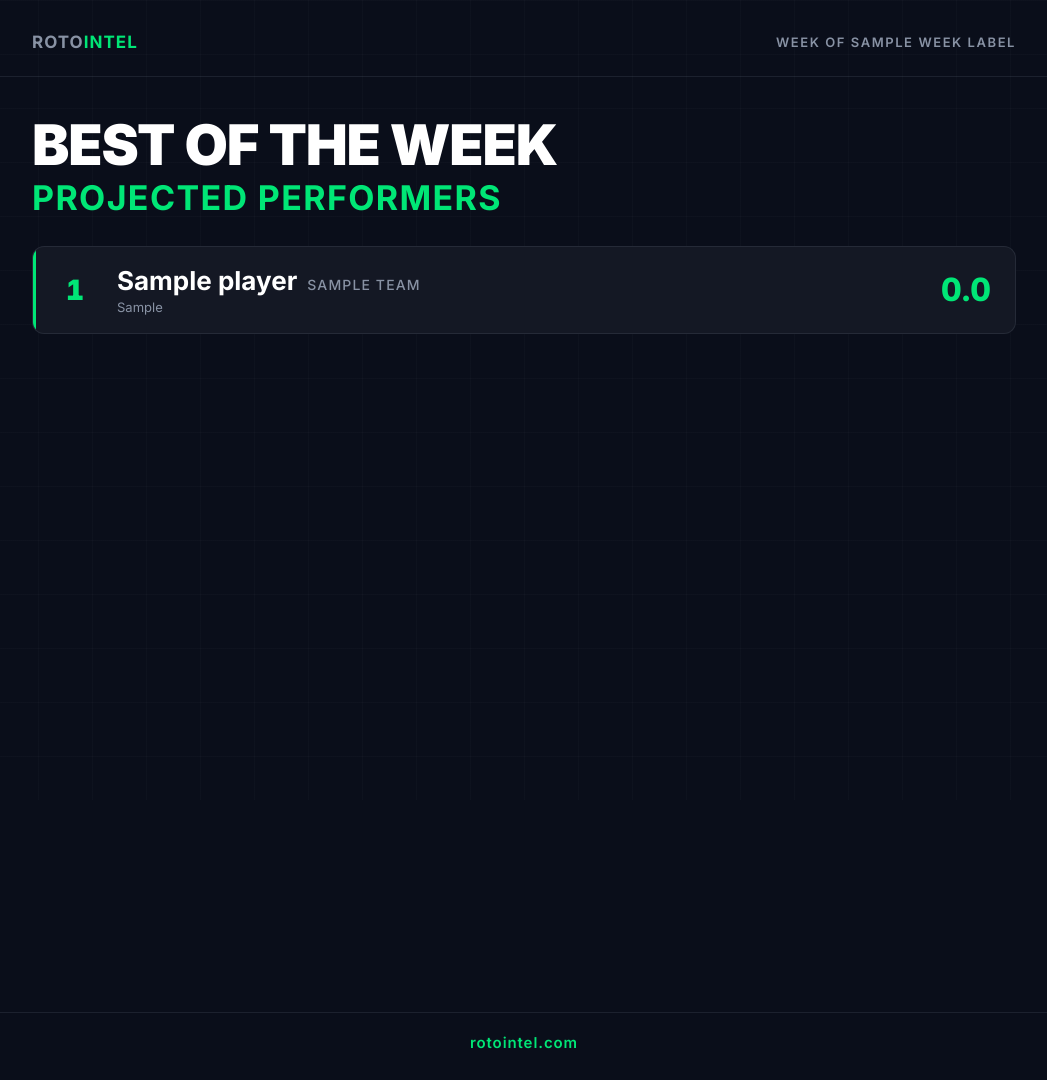
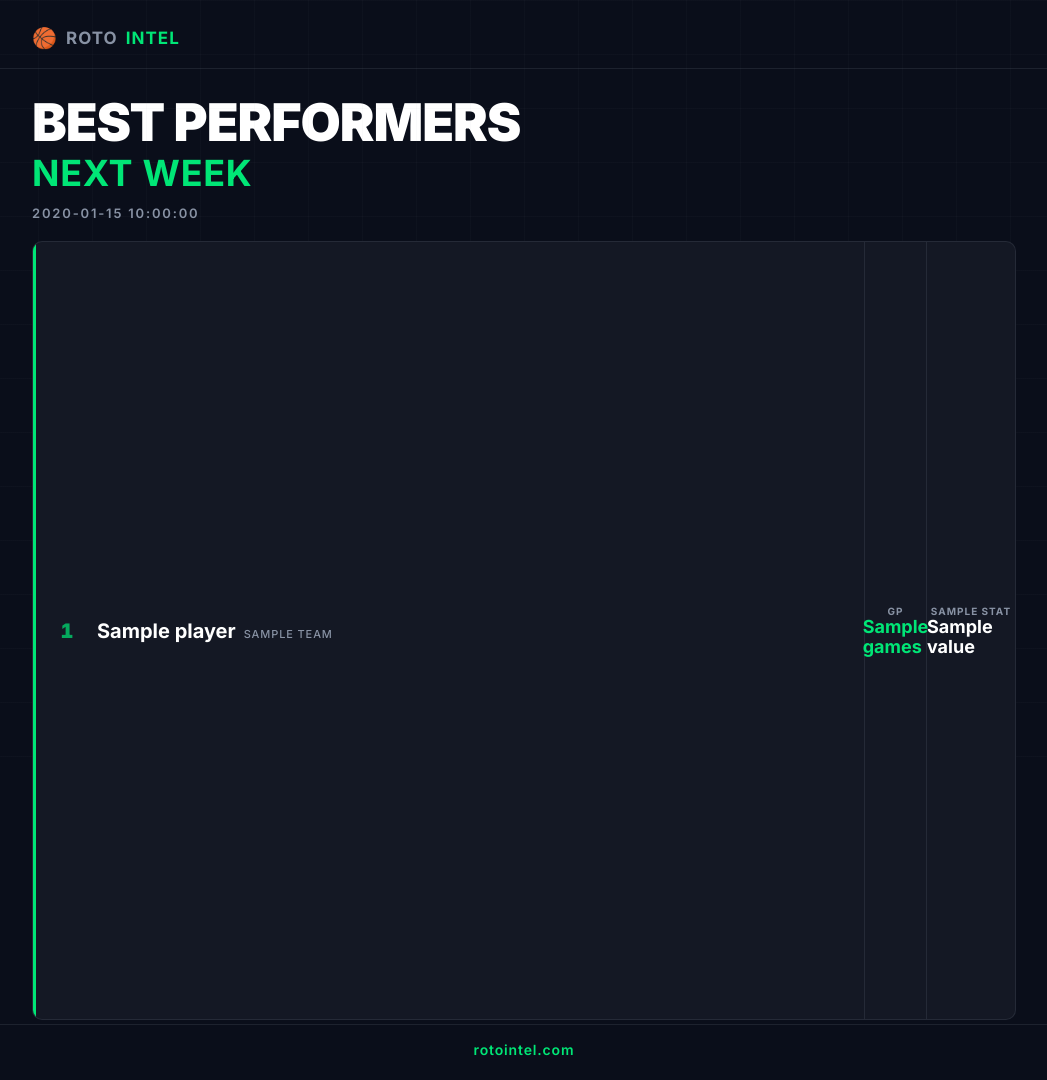
Before and after one commit to harrystutchbury/nba-driver-app, a Python web app: template social/templates/weekly_performers.html in a window 1280 px wide. Shown: the whole page, without its empty margins (16-1063 px from the left). Run offline with Jinja, Linux system fonts and the light colour scheme; the template is opened without the code that fills it: most values are stand-ins (such as "Sample title", 1, 10 or a date in 2020).

Commit message:
Add social requirements and weekly performers template updates

```diff
--- a/social/requirements.txt
+++ b/social/requirements.txt
@@ -1,8 +1,10 @@
 fastapi==0.111.0
 uvicorn==0.29.0
 apscheduler==3.10.4
-anthropic==0.28.0
+anthropic>=0.40.0
 tweepy==4.14.0
 requests==2.32.3
 jinja2==3.1.4
 playwright==1.44.0
+python-dotenv==1.0.1
+PyJWT==2.8.0
--- a/social/templates/weekly_performers.html
+++ b/social/templates/weekly_performers.html
@@ -15,8 +15,6 @@
     --text:     #ffffff;
     --muted:    #8892a4;
     --green:    #00e676;
-    --red:      #ff5252;
-    --amber:    #ffab40;
     --border:   rgba(136,146,164,0.15);
   }
 
@@ -28,7 +26,6 @@
     color: var(--text);
   }
 
-  /* ── Grid texture ── */
   body::before {
     content: '';
     position: fixed;
@@ -45,17 +42,15 @@
     flex-direction: column;
     width: 1080px;
     height: 1080px;
-    padding: 0;
-    position: relative;
   }
 
   /* ── Top bar ── */
   .top-bar {
     display: flex;
     align-items: center;
-    justify-content: space-between;
-    padding: 32px 48px 24px;
+    padding: 28px 48px 20px;
     border-bottom: 1px solid var(--border);
+    flex-shrink: 0;
   }
   .logo {
     font-size: 17px;
@@ -63,22 +58,20 @@
     letter-spacing: 0.06em;
     color: var(--muted);
     text-transform: uppercase;
+    display: flex;
+    align-items: center;
+    gap: 8px;
   }
+  .logo-ball { font-size: 20px; line-height: 1; }
   .logo span { color: var(--green); }
-  .week-label {
-    font-size: 13px;
-    font-weight: 600;
-    letter-spacing: 0.12em;
-    color: var(--muted);
-    text-transform: uppercase;
-  }
 
   /* ── Headline ── */
   .headline {
-    padding: 40px 48px 28px;
+    padding: 28px 48px 20px;
+    flex-shrink: 0;
   }
   .headline-main {
-    font-size: 56px;
+    font-size: 52px;
     font-weight: 900;
     line-height: 1;
     letter-spacing: -0.02em;
@@ -86,12 +79,20 @@
     text-transform: uppercase;
   }
   .headline-sub {
-    font-size: 34px;
+    font-size: 36px;
     font-weight: 700;
     color: var(--green);
     text-transform: uppercase;
-    letter-spacing: 0.04em;
-    margin-top: 4px;
+    letter-spacing: 0.02em;
+    margin-top: 2px;
+  }
+  .headline-date {
+    font-size: 13px;
+    font-weight: 600;
+    letter-spacing: 0.14em;
+    color: var(--muted);
+    text-transform: uppercase;
+    margin-top: 10px;
   }
 
   /* ── Player list ── */
@@ -99,21 +100,23 @@
     flex: 1;
     display: flex;
     flex-direction: column;
-    gap: 0;
-    padding: 0 48px;
+    padding: 0 48px 4px;
+    gap: 6px;
+    min-height: 0;
   }
 
   .player-row {
+    flex: 1;
     display: flex;
     align-items: center;
-    gap: 24px;
-    padding: 18px 24px;
-    border-radius: 12px;
-    margin-bottom: 8px;
+    gap: 20px;
+    padding: 0 0 0 20px;
+    border-radius: 10px;
     background: var(--surface);
     border: 1px solid var(--border);
     position: relative;
     overflow: hidden;
+    min-height: 0;
   }
   .player-row::before {
     content: '';
@@ -125,26 +128,33 @@
   }
 
   .rank {
-    font-size: 28px;
+    font-size: 20px;
     font-weight: 900;
     color: var(--green);
-    width: 36px;
+    width: 28px;
     text-align: center;
     flex-shrink: 0;
     font-variant-numeric: tabular-nums;
+    opacity: 0.7;
   }
 
-  .player-info {
+  .player-left {
+    display: flex;
+    align-items: center;
+    gap: 16px;
     flex: 1;
+    min-width: 0;
+  }
+  .player-name-block {
     min-width: 0;
   }
   .player-name-row {
     display: flex;
     align-items: baseline;
-    gap: 10px;
+    gap: 8px;
   }
   .player-name {
-    font-size: 26px;
+    font-size: 20px;
     font-weight: 700;
     color: var(--text);
     white-space: nowrap;
@@ -152,58 +162,67 @@
     text-overflow: ellipsis;
   }
   .player-team {
-    font-size: 14px;
+    font-size: 11px;
     font-weight: 500;
     color: var(--muted);
     text-transform: uppercase;
     letter-spacing: 0.08em;
     flex-shrink: 0;
   }
-  .player-cats {
-    font-size: 13px;
-    color: var(--muted);
-    margin-top: 3px;
-    white-space: nowrap;
-    overflow: hidden;
-    text-overflow: ellipsis;
+
+  .player-stats {
+    display: flex;
+    align-items: stretch;
+    border-left: 1px solid var(--border);
+    flex-shrink: 0;
+    align-self: stretch;
   }
-
-  .player-right {
+  .games-col,
+  .stat-item {
     display: flex;
     flex-direction: column;
-    align-items: flex-end;
-    gap: 6px;
-    flex-shrink: 0;
+    align-items: center;
+    justify-content: center;
+    border-right: 1px solid var(--border);
   }
-  .pv-score {
-    font-size: 32px;
-    font-weight: 800;
-    color: var(--green);
-    font-variant-numeric: tabular-nums;
-    line-height: 1;
-  }
-  .fa-badge {
-    background: rgba(0,230,118,0.15);
-    border: 1px solid rgba(0,230,118,0.35);
-    color: var(--green);
+  .games-col { width: 62px; }
+  .stat-item  { width: 88px; }
+  .stat-item:last-child { border-right: none; }
+
+  .stat-label,
+  .games-label {
     font-size: 10px;
     font-weight: 700;
     letter-spacing: 0.1em;
+    color: var(--muted);
     text-transform: uppercase;
-    padding: 3px 8px;
-    border-radius: 4px;
+  }
+  .stat-val {
+    font-size: 18px;
+    font-weight: 700;
+    color: var(--text);
+    font-variant-numeric: tabular-nums;
+    line-height: 1.1;
+  }
+  .games-val {
+    font-size: 18px;
+    font-weight: 700;
+    color: var(--green);
+    font-variant-numeric: tabular-nums;
+    line-height: 1.1;
   }
 
   /* ── Bottom bar ── */
   .bottom-bar {
-    padding: 20px 48px 28px;
+    padding: 16px 48px 22px;
     border-top: 1px solid var(--border);
     display: flex;
     justify-content: center;
     align-items: center;
+    flex-shrink: 0;
   }
   .site-url {
-    font-size: 15px;
+    font-size: 14px;
     font-weight: 600;
     color: var(--green);
     letter-spacing: 0.06em;
@@ -214,31 +233,43 @@
 <div class="wrap">
   <!-- Top bar -->
   <div class="top-bar">
-    <div class="logo">ROTO<span>INTEL</span></div>
-    <div class="week-label">WEEK OF {{ week_label }}</div>
+    <div class="logo">
+      <span class="logo-ball">🏀</span>
+      ROTO<span>INTEL</span>
+    </div>
   </div>
 
   <!-- Headline -->
   <div class="headline">
-    <div class="headline-main">BEST OF THE WEEK</div>
-    <div class="headline-sub">PROJECTED PERFORMERS</div>
+    <div class="headline-main">BEST PERFORMERS</div>
+    <div class="headline-sub">NEXT WEEK</div>
+    <div class="headline-date">{{ date_range }}</div>
   </div>
 
   <!-- Players -->
   <div class="players">
     {% for p in players %}
     <div class="player-row">
-      <div class="rank">{{ loop.index }}</div>
-      <div class="player-info">
-        <div class="player-name-row">
-          <div class="player-name">{{ p.name }}</div>
-          <div class="player-team">{{ p.team }}</div>
+      <div class="player-left">
+        <div class="rank">{{ loop.index }}</div>
+        <div class="player-name-block">
+          <div class="player-name-row">
+            <div class="player-name">{{ p.name }}</div>
+            <div class="player-team">{{ p.team }}</div>
+          </div>
         </div>
-        <div class="player-cats">{{ p.top_cats }}</div>
       </div>
-      <div class="player-right">
-        <div class="pv-score">{{ "%.1f"|format(p.period_value or 0) }}</div>
-        {% if p.is_fa %}<div class="fa-badge">FA AVAILABLE</div>{% endif %}
+      <div class="player-stats">
+        <div class="games-col">
+          <div class="games-label">GP</div>
+          <div class="games-val">{{ p.games }}</div>
+        </div>
+        {% for s in p.stats %}
+        <div class="stat-item">
+          <div class="stat-label">{{ s.label }}</div>
+          <div class="stat-val">{{ s.value }}</div>
+        </div>
+        {% endfor %}
       </div>
     </div>
     {% endfor %}
```
Also changed, not shown: social/preview.py (added, +33 -0 lines), 1 other file.
